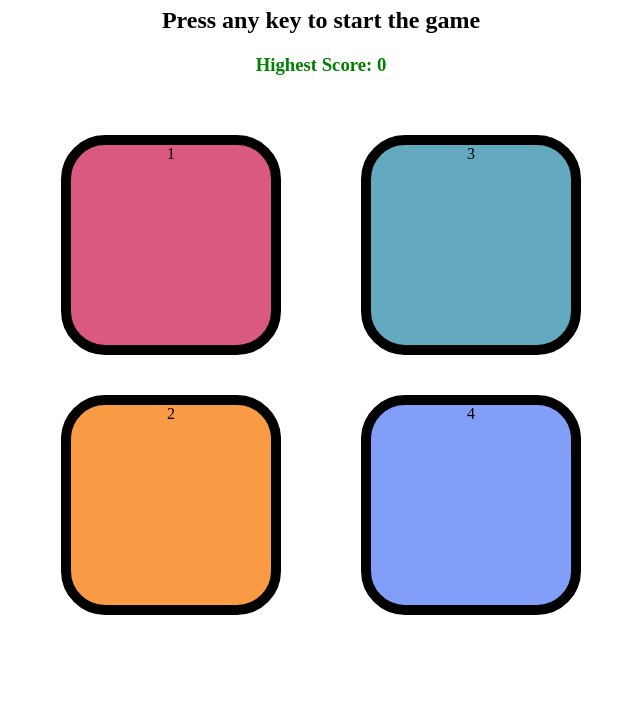
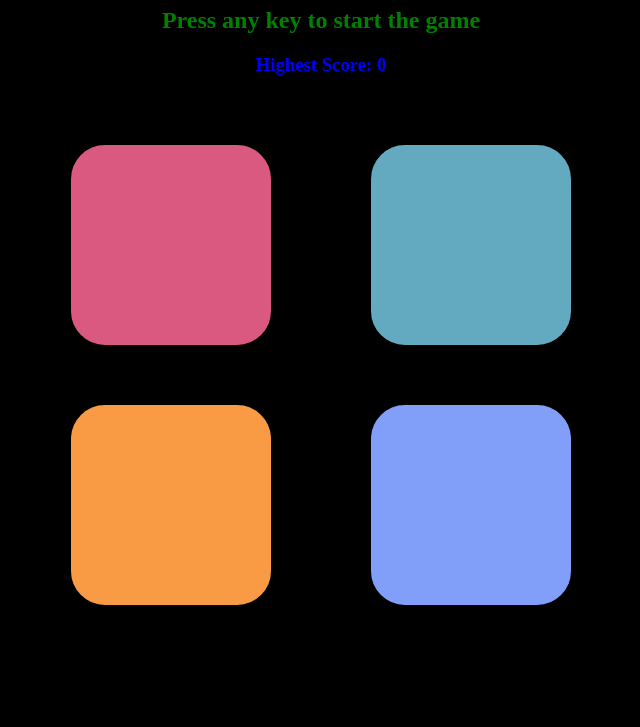
Before and after one commit to Akasmit/Simon-game, a plain HTML site: page index.html in a window 1280 px wide. Shown: the part 73-800 px from the top of the page, without its empty margins (319-959 px from the left). Drawn offline with Linux system fonts and the light colour scheme.

Commit message:
New css styles and h3 added

```diff
--- a/app.js
+++ b/app.js
@@ -12,7 +12,6 @@ let h3 = document.querySelector("h3");
 
 // Display highest score initially
 h3.innerHTML = `Highest Score: <b>${highestScore}</b>`;
-h3.style.color = "green";
 
 document.addEventListener("keypress", function() {
     if (!started) {
@@ -51,12 +50,13 @@ function checkAns(idx) {
             setTimeout(levelUp, 1000);
         }
     } else {
-        h2.innerHTML = `Game Over! Your score was <b>${level}</b> <br> Press Any Key to Restart`;
+        h2.innerHTML = `Game Over! Your score was <b>${level}</b> <br> <span>Press any key to Restart</span>`;
+        h2.style.color = "yellow";
 
         // Flash red
         document.body.style.backgroundColor = "red";
         setTimeout(() => {
-            document.body.style.backgroundColor = "white";
+            document.body.style.backgroundColor = "black";
         }, 250);
 
         // Update highest score
--- a/index.html
+++ b/index.html
@@ -13,12 +13,12 @@
 
 <div class="btn-container">
     <div class="line-one">
-        <div class="btn red" id="red" type="button">1</div>
-        <div class="btn yellow" id="yellow" type="button">2</div>
+        <div class="btn red" id="red" type="button"></div>
+        <div class="btn yellow" id="yellow" type="button"></div>
     </div>
     <div class="line-two">
-        <div class="btn green" id="green" type="button">3</div>
-        <div class="btn purple" id="purple" type="button">4</div>
+        <div class="btn green" id="green" type="button"></div>
+        <div class="btn purple" id="purple" type="button"></div>
     </div>
 </div>
 
--- a/style.css
+++ b/style.css
@@ -1,13 +1,36 @@
 body{
   text-align: center;
+  background-color: rgb(0, 0, 0);
+}
+
+h1 {
+  color: brown;
+}
+h2 {
+  color: green;
+}
+h3 {
+  color: blue;
+}
+span {
+  color: green;
 }
 
 .btn {
   height: 200px;
   width: 200px;
   border-radius: 20%;
-  border: 10px solid black;
+  border: 10px solid rgb(0, 0, 0);
   margin: 2.5rem;
+  background-color: #4CAF50; /* example background */
+  color: white;
+  transition: background-color 0.2s ease, opacity 0.2s ease; /* smooth transition */
+  cursor: pointer;
+}
+
+/* Fade effect on click */
+.btn:active {
+  opacity: 0.7; /* slightly faded */
 }
 
 .btn-container {
```
